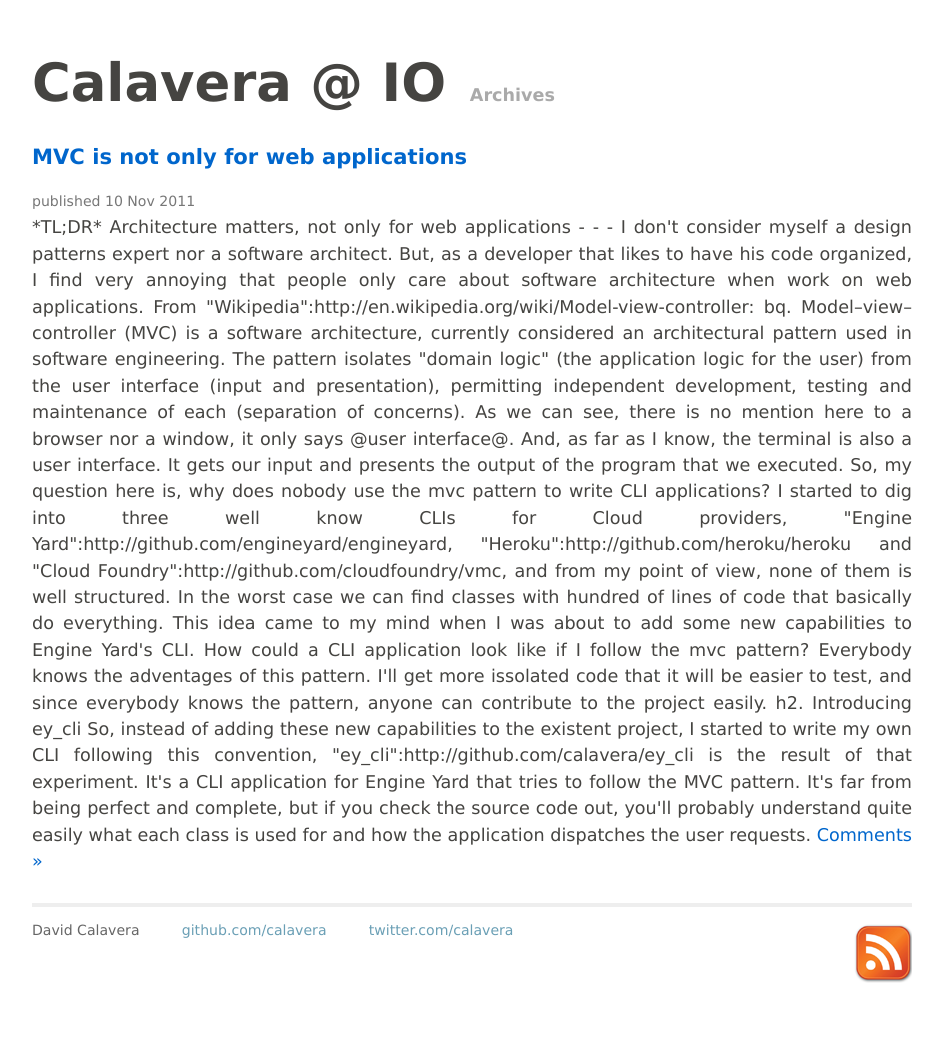
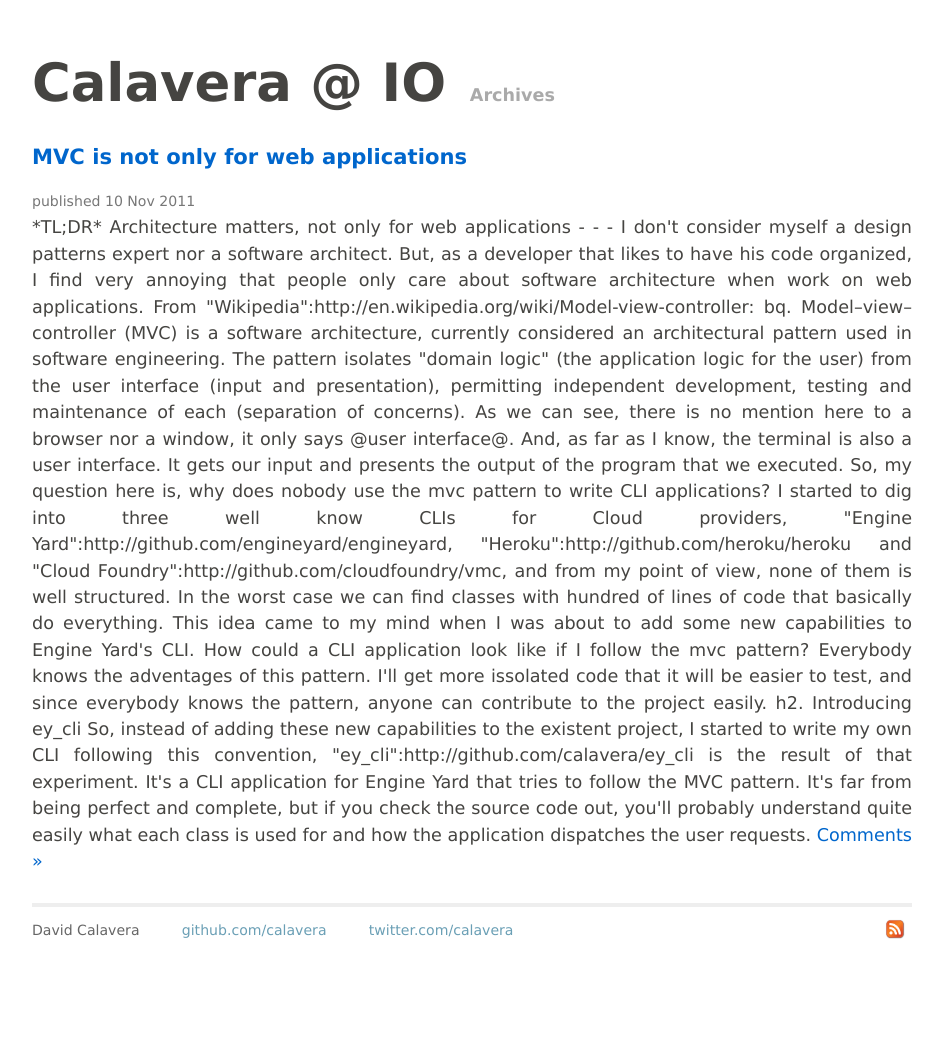
Before and after one commit to calavera/calavera.github.com, a Jekyll site: the page built from index.html, in a window 1280 px wide. Shown: the whole page, without its empty margins (168-1111 px from the left). Built offline with Jekyll 4.4.1, drawn with Linux system fonts in a browser that asks for light colours; after the commit the page ends 1007 px from its top, so only the background shows below that.

Commit message:
Fix feed icon.

```diff
--- a/static/css/screen.css
+++ b/static/css/screen.css
@@ -144,13 +144,15 @@ ul.posts span {
 }
 
 .site footer .rss {
-   margin-top: 1.1em;
+   margin-top: .9em;
    margin-right: -.2em;
    float: right;
 }
 
 .site footer .rss img {
-   border: 0;
+  width: 20px;
+  padding-right: 10px;
+  border: 0;
 }
 
 #post pre {
```
